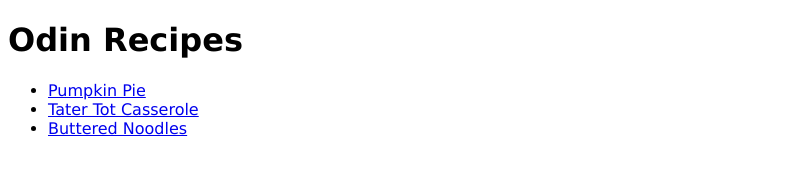
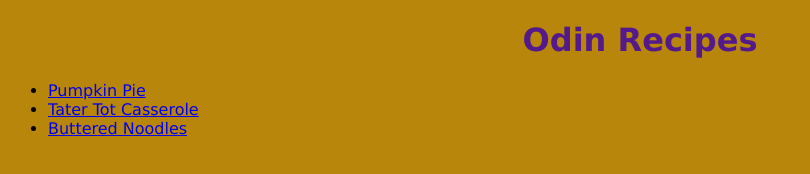
Before and after one commit to Littleamish2/odin_recipes, a plain HTML site: page index.html in a window 1280 px wide. Shown: the whole page, without its empty margins (0-810 px from the left). Drawn offline with Linux system fonts and the light colour scheme.

Commit message:
Style h1 and body

```diff
--- a/style.css
+++ b/style.css
@@ -1,8 +1,14 @@
 body {
-    font-family:'Lucida Sans', 'Lucida Sans Regular', 'Lucida Grande', 'Lucida Sans Unicode', Geneva, Verdana, sans-serif
+    font-family:'Lucida Sans', 'Lucida Sans Regular', 'Lucida Grande', 'Lucida Sans Unicode', Geneva, Verdana, sans-serif;
+    background-color: darkgoldenrod;
 }
 
 img {
     width: 500px;
     height: auto;
 }
+
+h1 {
+    color:rgb(84, 25, 139);
+    text-align: center;
+}
```
